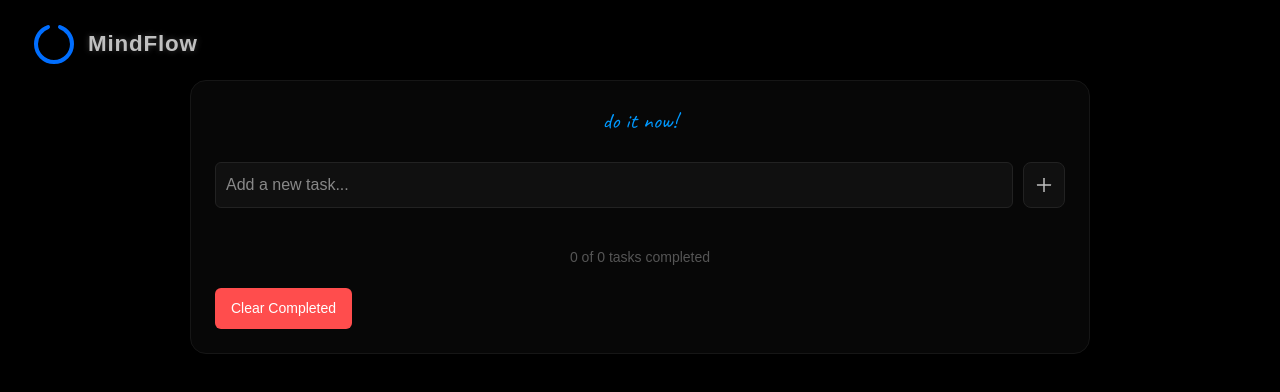
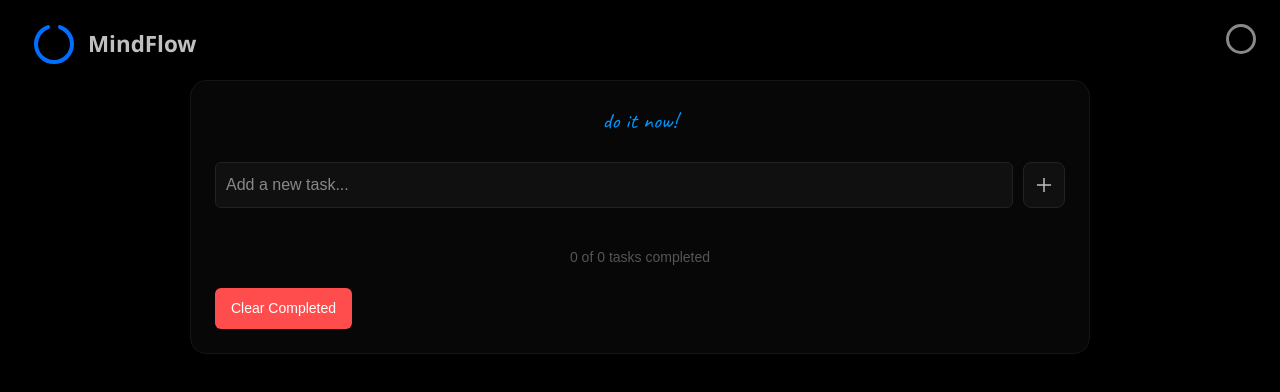
Before and after one commit to piyushdev04/MindFlow, a React (Vite) app: page / in a window 1280 px wide. Shown: the top 392 px of the page. Built offline with nearby package versions, Linux system fonts and the light colour scheme.

Commit message:
toggle button, light & dark theme

```diff
--- a/src/App.css
+++ b/src/App.css
@@ -1,5 +1,5 @@
 body {
-    background-color: #121212 !important;
+    background-color: #000000;
     color: #e0e0e0;
     font-family: sans-serif;
     margin: 0;
@@ -37,8 +37,7 @@ body {
   font-size: 1.4rem;
   font-weight: 600;
   color: silver;
-  letter-spacing: 0.8px;
-  text-shadow: 0 0 6px rgba(192, 192, 192, 0.3);
+  font-family:'Segoe UI', Tahoma, Geneva, Verdana, sans-serif;
 }
 
 
@@ -269,3 +268,71 @@ button:hover {
     font-weight: 400;
   }
 }
+
+.theme-toggle {
+    all: unset;
+    position: fixed;
+    top: 24px;
+    right: 24px;
+    width: 24px;
+    height: 24px;
+    border: 3px solid #888;
+    border-radius: 50%;
+    cursor: pointer;
+}
+
+.theme-toggle:hover {
+    border-color: #0099ff;
+    background-color: transparent !important;
+    color: inherit !important;
+}
+
+/* LIGHT MODE */
+.light body {
+  background-color: #ffffff;
+  color: #333;
+}
+
+.light .brand-name {
+    font-size: 1.4rem;
+    font-weight: 600;
+    color: rgb(0, 0, 0);
+    font-family:'Segoe UI', Tahoma, Geneva, Verdana, sans-serif;
+}
+
+.light .app-container {
+  background-color: #fafafa;
+  border: 1px solid #e5e5e5;
+}
+
+.light input {
+  background: #ffffff;
+  border: 1px solid #ddd;
+  color: #111;
+}
+
+.light .todo-item {
+  background: #ffffff;
+  border: 1px solid #e5e5e5;
+}
+
+.light .title {
+  color: #0099ff !important;
+}
+
+.light .icon-btn {
+  background: white;
+  border: 1px solid #ccc;
+}
+
+.light .clear-btn {
+  background: #ff4444;
+}
+
+.light .task-counter {
+  color: #444;
+}
+
+.light .delete-btn:hover {
+  color: #ff4d4d;
+}
--- a/src/App.jsx
+++ b/src/App.jsx
@@ -81,8 +81,18 @@ export default function App() {
     setEditText("");
   };
 
+  const toggleTheme = () => {
+    document.documentElement.classList.toggle("light");
+    document.documentElement.classList.toggle("dark");
+  };
+
 return (
-  <div className="min-h-screen w-full bg-[#000000] flex flex-col">
+  <div className="min-h-screen w-full flex flex-col">
+
+    <button
+      onClick={toggleTheme}
+      className="theme-toggle appearance-none fixed top-6 right-6 w-6 h-6 p-0 rounded-full border border-gray-400 hover:border-[#0099ff] bg-transparent transition"
+    ></button>
 
     <header className="global-header">
       <img src="/logo.svg" alt="MindFlow Logo" className="logo" />
```
